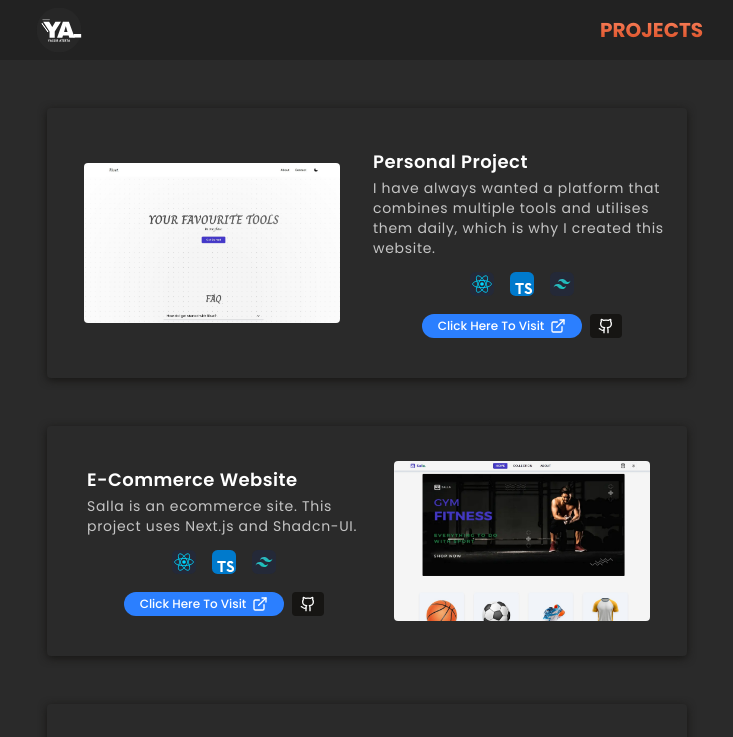
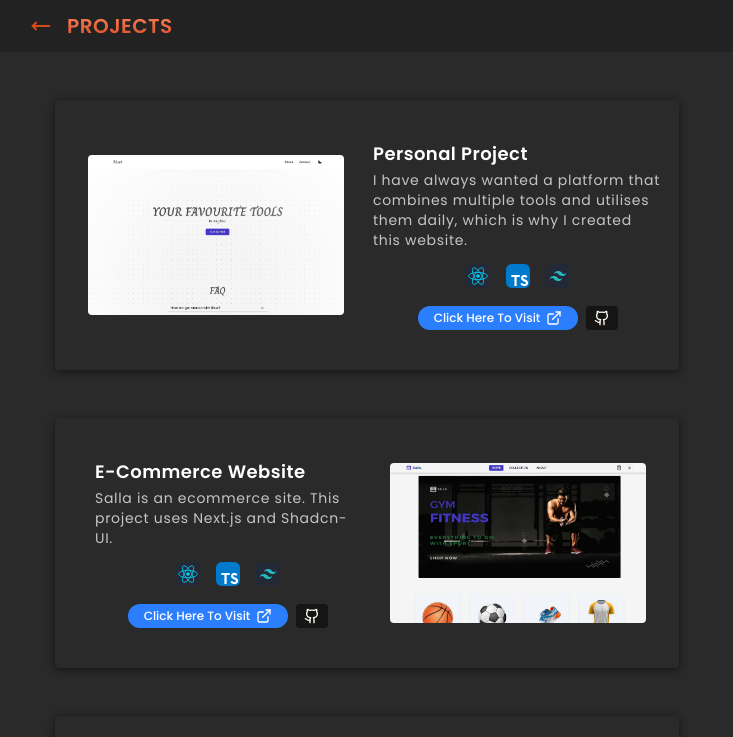
Before and after one commit to Falconstadium/react-portfolio, a React (Vite) app: page /en/projects in a window 1280 px wide. Shown: the top 737 px of the page, without its empty margins (273-1006 px from the left). Built offline with nearby package versions, Linux system fonts and the light colour scheme.

Commit message:
update v1.27

```diff
--- a/src/App.tsx
+++ b/src/App.tsx
@@ -2,7 +2,7 @@ import { lazy, Suspense } from "react";
 import { Route, Routes, BrowserRouter, Navigate } from "react-router-dom";
 import Preloading from "./components/Preloading";
 
-const Home = lazy(() => import("./components/Home"));
+const Home = lazy(() => import("./routes/Home"));
 const ProjectsPage = lazy(() => import("./routes/ProjectsPage"));
 const NotFound = lazy(() => import("./routes/NotFound"));
 
--- a/src/components/Hero.tsx
+++ b/src/components/Hero.tsx
@@ -39,7 +39,7 @@ export const Hero = () => {
                   src={stack.src}
                   alt={stack.src}
                   loading="lazy"
-                  className="w-5 transition-transform duration-500 ease-in-out hover:-translate-y-1 lg:w-7"
+                  className="w-7 transition-transform duration-500 ease-in-out hover:-translate-y-1"
                 />
               </li>
             ))}
--- a/src/components/Projects.tsx
+++ b/src/components/Projects.tsx
@@ -1,4 +1,3 @@
-import { useEffect, useState } from "react";
 import { projects } from "../assets/data";
 import { resources } from "../resources/sharedResources";
 import { getLang } from "../lib";
@@ -6,10 +5,7 @@ import type { LanguageKey } from "./Hero";
 
 export const Projects = () => {
   // show only 2 projects on the screen.
-  const [items, setItems] = useState([]);
-  useEffect(() => {
-    setItems(projects.slice(0, 2));
-  }, []);
+  const items = projects.slice(0, 2);
 
   const lang = getLang() as LanguageKey;
 
--- a/src/routes/ProjectsPage.tsx
+++ b/src/routes/ProjectsPage.tsx
@@ -6,31 +6,41 @@ import { resources } from "../resources/sharedResources";
 import type { LanguageKey } from "../components/Hero";
 
 import { projects } from "../assets/data";
-import pic from "/y.svg";
 
 export const lang = getLang() as LanguageKey;
 
 const ProjectsPage = () => {
   return (
     <main className="bg-card font-main text-white">
-      <header className="bg-nav py-.5 px-4 py-0.5 transition-all duration-30">
-        <nav className="mx-auto flex max-w-2xl items-center justify-between">
-          <div className="animate-salla">
-            <Link
-              to={"/" + lang}
-              className="text-xl font-semibold tracking-wide uppercase"
-            >
-              <img src={pic} alt={pic} className="h-14 w-14" />
+      <header className="bg-nav px-6 py-3 transition-all duration-30">
+        <nav className="mx-auto max-w-2xl">
+          <div className="animate-risat">
+            <Link to={"/" + lang} className="flex items-center gap-4">
+              <svg
+                xmlns="http://www.w3.org/2000/svg"
+                width="20"
+                height="20"
+                viewBox="0 0 24 24"
+                fill="none"
+                stroke="currentColor"
+                strokeWidth="2.5"
+                strokeLinecap="round"
+                strokeLinejoin="round"
+                className="lucide lucide-move-left-icon text-boldOrange lucide-move-left"
+              >
+                <path d="M6 8L2 12L6 16" />
+                <path d="M2 12H22" />
+              </svg>
+              <h3 className="from-softOrange to-boldOrange bg-gradient-to-b bg-clip-text text-center text-xl font-semibold tracking-wide text-transparent uppercase">
+                {resources[lang].project.title}
+              </h3>
             </Link>
           </div>
-          <h3 className="from-softOrange to-boldOrange animate-risat bg-gradient-to-b bg-clip-text text-xl font-bold text-transparent uppercase">
-            {resources[lang].project.title}
-          </h3>
         </nav>
       </header>
 
       <section className="mx-auto grid min-h-dvh max-w-2xl grid-rows-[auto_1fr]">
-        <div className="grid place-content-center place-items-center gap-12 px-4 py-12">
+        <div className="grid place-content-center place-items-center gap-12 px-6 py-12">
           {projects.map((proj) => (
             <div
               key={proj.id}
```
Also changed, not shown: src/routes/Home.tsx (renamed from src/components/Home.tsx, +4 -4 lines).
